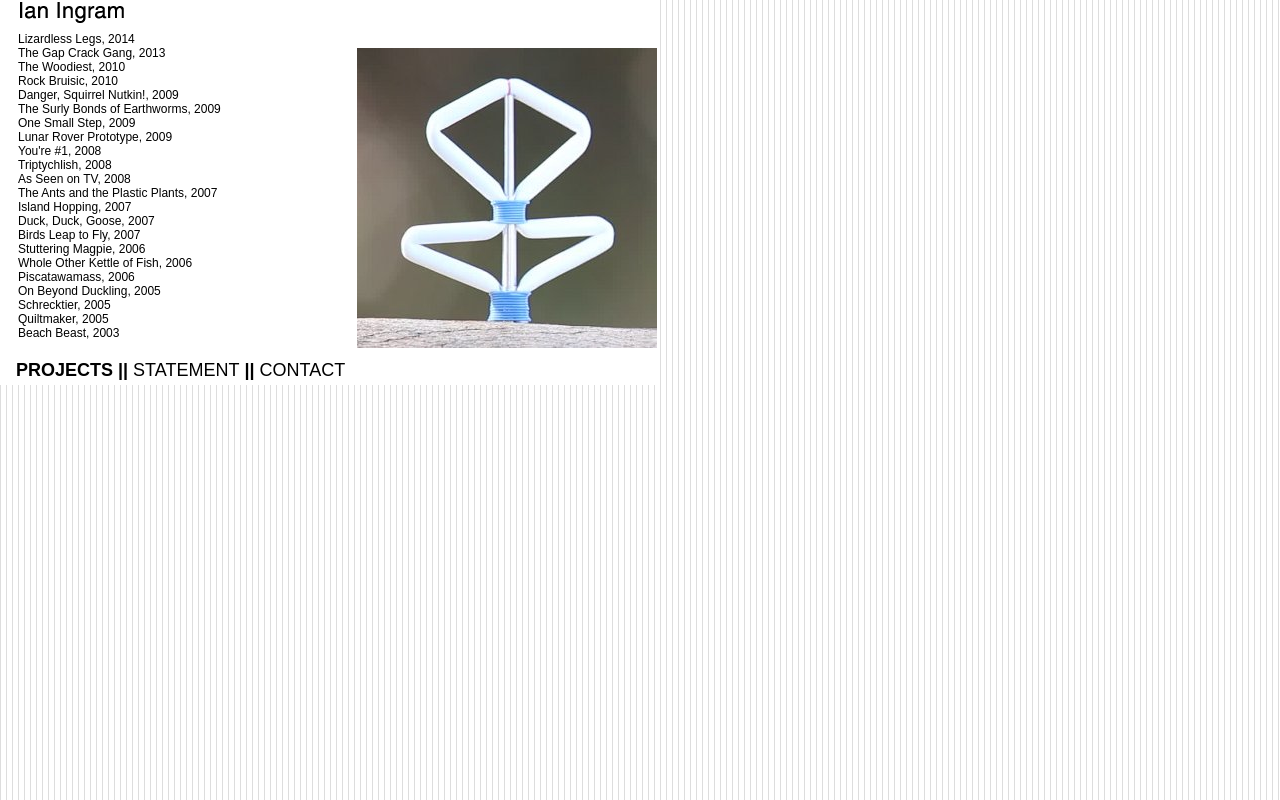
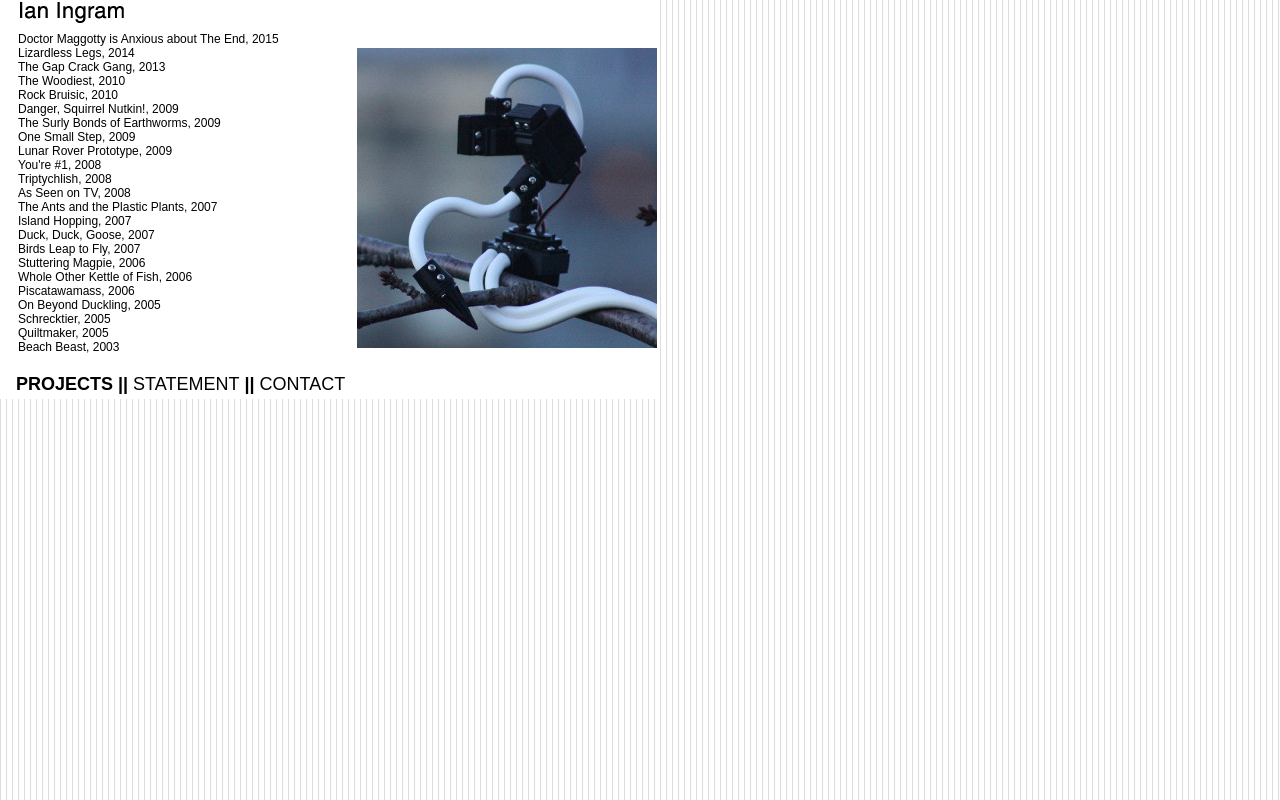
Before and after one commit to iingram/website, a plain HTML site: page machines.html in a window 1280 px wide. Drawn offline with Linux system fonts and the light colour scheme.

Commit message:
These files updated for addition of doctor maggotty.

```diff
--- a/machines.html
+++ b/machines.html
@@ -53,7 +53,8 @@ if ((x=MM_findObj(a[i]))!=null){document.MM_sr[j++]=x; if(!x.oSrc) x.oSrc=x.src;
 
 <!--DESCRIPTION-->
 <div id="description">
-<a href="machines/2014_lizardlesslegs.html" onmouseover="doFirstTooltip()" onmouseout="hideTip()">Lizardless Legs, 2014</a><br>
+<a href="machines/2015_doctormaggotty.html" onmouseover="doFirstTooltip()" onmouseout="hideTip()">Doctor Maggotty is Anxious about The End, 2015</a><br>
+<a href="machines/2014_lizardlesslegs.html" onmouseover="doTooltip(event,23)" onmouseout="hideTip()">Lizardless Legs, 2014</a><br>
 <a href="machines/2013_gapcrack.html" onmouseover="doTooltip(event,22)" onmouseout="hideTip()">The Gap Crack Gang, 2013</a><br>
 <a href="machines/2010_wood.html" onmouseover="doTooltip(event,21)" onmouseout="hideTip()">The Woodiest, 2010</a><br>
 <a href="machines/2010_rock.html" onmouseover="doTooltip(event,20)" onmouseout="hideTip()">Rock Bruisic, 2010</a><br>
--- a/misc/js/tooltip.js
+++ b/misc/js/tooltip.js
@@ -74,6 +74,7 @@ messages[20] = new Array('misc/images/thumbnails/20.jpg',"");
 messages[21] = new Array('misc/images/thumbnails/21.jpg',"");
 messages[22] = new Array('misc/images/thumbnails/22.jpg',"");
 messages[23] = new Array('misc/images/thumbnails/23.jpg',"");
+messages[24] = new Array('misc/images/thumbnails/24.jpg',"");
 
 ////////////////////  END OF CUSTOMIZATION AREA  ///////////////////
 
```
Also changed, not shown: index.html (+1 -1 lines).
